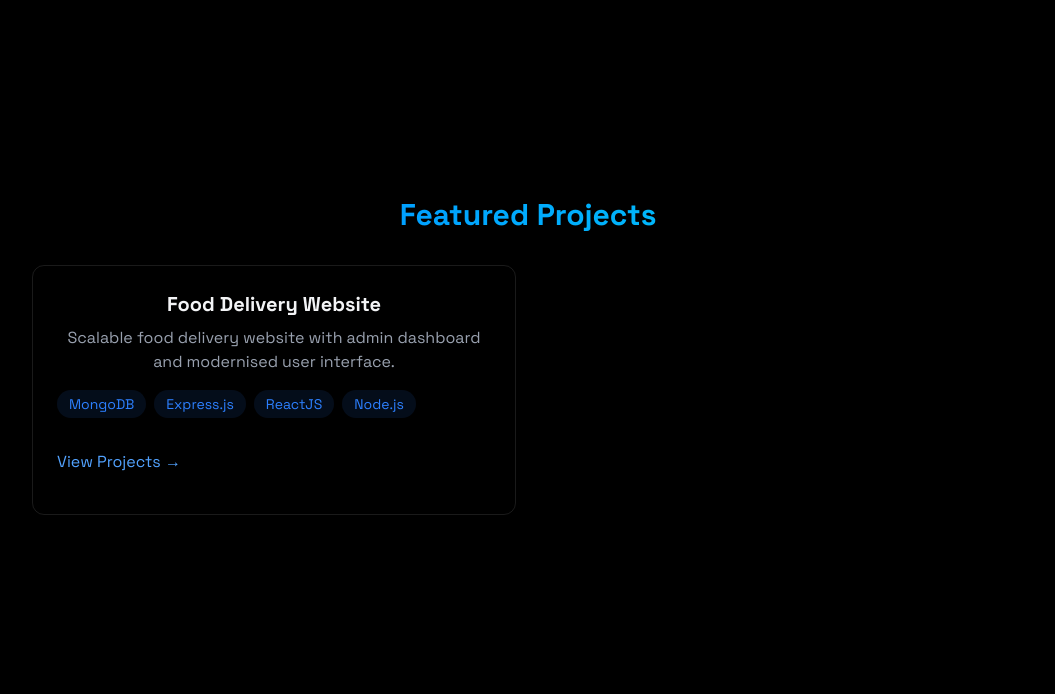
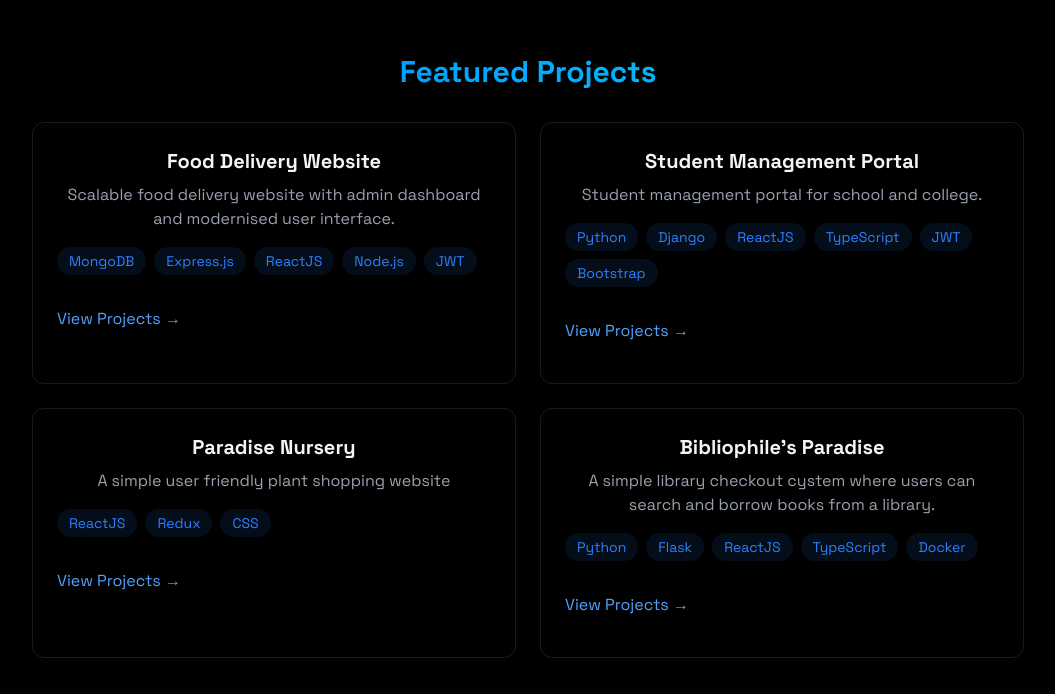
Before and after one commit to narayanan1208/personal-portfolio, a React (Vite) app: page / in a window 1280 px wide. Shown: the part 2928-3622 px from the top of the page, without its empty margins (112-1167 px from the left). Built offline with nearby package versions, Linux system fonts and the light colour scheme.

Commit message:
Updated Projects component

```diff
--- a/src/components/sections/Projects.jsx
+++ b/src/components/sections/Projects.jsx
@@ -24,41 +24,7 @@ const Projects = () => {
                 modernised user interface.
               </p>
               <div className="flex flex-wrap gap-2 mb-4">
-                {["MongoDB", "Express.js", "ReactJS", "Node.js"].map(
-                  (tech, key) => (
-                    <span
-                      key={key}
-                      className="bg-blue-500/10 text-blue-500 py-1 px-3 rounded-full text-sm hover:bg-blue-500/20
-                    hover:shadow-[0_2px_8px_rgba(59,130,246,.1)] transition-all"
-                    >
-                      {tech}
-                    </span>
-                  )
-                )}
-              </div>
-
-              <div className="flex justify-between items-center">
-                <a
-                  href="#"
-                  className="text-blue-400 hover:text-blue-300 transition-colors my-4"
-                >
-                  {" "}
-                  View Projects →{" "}
-                </a>
-              </div>
-            </div>
-
-            {/* <div
-              className="p-6 rounded-xl border border-white/10 hover:-translate-y-1 hover:border-blue-500/30
-            hover:shadow-[0_2px_8px_rgba(59,130,246,.2)] transition-all"
-            >
-              <h3 className="text-xl font-bold mb-2">Food Delivery Website</h3>
-              <p className="text-gray-400 mb-4">
-                Scalable food delivery website with admin dashboard and
-                modernised user interface.
-              </p>
-              <div className="flex flex-wrap gap-2 mb-4">
-                {["MongoDB", "Express.js", "ReactJS", "Node.js"].map(
+                {["MongoDB", "Express.js", "ReactJS", "Node.js", "JWT"].map(
                   (tech, key) => (
                     <span
                       key={key}
@@ -86,13 +52,84 @@ const Projects = () => {
               className="p-6 rounded-xl border border-white/10 hover:-translate-y-1 hover:border-blue-500/30
             hover:shadow-[0_2px_8px_rgba(59,130,246,.2)] transition-all"
             >
-              <h3 className="text-xl font-bold mb-2">Food Delivery Website</h3>
+              <h3 className="text-xl font-bold mb-2">
+                Student Management Portal
+              </h3>
               <p className="text-gray-400 mb-4">
-                Scalable food delivery website with admin dashboard and
-                modernised user interface.
+                Student management portal for school and college.
               </p>
               <div className="flex flex-wrap gap-2 mb-4">
-                {["MongoDB", "Express.js", "ReactJS", "Node.js"].map(
+                {[
+                  "Python",
+                  "Django",
+                  "ReactJS",
+                  "TypeScript",
+                  "JWT",
+                  "Bootstrap",
+                ].map((tech, key) => (
+                  <span
+                    key={key}
+                    className="bg-blue-500/10 text-blue-500 py-1 px-3 rounded-full text-sm hover:bg-blue-500/20
+                    hover:shadow-[0_2px_8px_rgba(59,130,246,.1)] transition-all"
+                  >
+                    {tech}
+                  </span>
+                ))}
+              </div>
+
+              <div className="flex justify-between items-center">
+                <a
+                  href="#"
+                  className="text-blue-400 hover:text-blue-300 transition-colors my-4"
+                >
+                  {" "}
+                  View Projects →{" "}
+                </a>
+              </div>
+            </div>
+
+            <div
+              className="p-6 rounded-xl border border-white/10 hover:-translate-y-1 hover:border-blue-500/30
+            hover:shadow-[0_2px_8px_rgba(59,130,246,.2)] transition-all"
+            >
+              <h3 className="text-xl font-bold mb-2">Paradise Nursery</h3>
+              <p className="text-gray-400 mb-4">
+                A simple user friendly plant shopping website
+              </p>
+              <div className="flex flex-wrap gap-2 mb-4">
+                {["ReactJS", "Redux", "CSS"].map((tech, key) => (
+                  <span
+                    key={key}
+                    className="bg-blue-500/10 text-blue-500 py-1 px-3 rounded-full text-sm hover:bg-blue-500/20
+                    hover:shadow-[0_2px_8px_rgba(59,130,246,.1)] transition-all"
+                  >
+                    {tech}
+                  </span>
+                ))}
+              </div>
+
+              <div className="flex justify-between items-center">
+                <a
+                  href="#"
+                  className="text-blue-400 hover:text-blue-300 transition-colors my-4"
+                >
+                  {" "}
+                  View Projects →{" "}
+                </a>
+              </div>
+            </div>
+
+            <div
+              className="p-6 rounded-xl border border-white/10 hover:-translate-y-1 hover:border-blue-500/30
+            hover:shadow-[0_2px_8px_rgba(59,130,246,.2)] transition-all"
+            >
+              <h3 className="text-xl font-bold mb-2">Bibliophile's Paradise</h3>
+              <p className="text-gray-400 mb-4">
+                A simple library checkout cystem where users can search and
+                borrow books from a library.
+              </p>
+              <div className="flex flex-wrap gap-2 mb-4">
+                {["Python", "Flask", "ReactJS", "TypeScript", "Docker"].map(
                   (tech, key) => (
                     <span
                       key={key}
@@ -115,40 +152,6 @@ const Projects = () => {
                 </a>
               </div>
             </div>
-
-            <div
-              className="p-6 rounded-xl border border-white/10 hover:-translate-y-1 hover:border-blue-500/30
-            hover:shadow-[0_2px_8px_rgba(59,130,246,.2)] transition-all"
-            >
-              <h3 className="text-xl font-bold mb-2">Food Delivery Website</h3>
-              <p className="text-gray-400 mb-4">
-                Scalable food delivery website with admin dashboard and
-                modernised user interface.
-              </p>
-              <div className="flex flex-wrap gap-2 mb-4">
-                {["MongoDB", "Express.js", "ReactJS", "Node.js"].map(
-                  (tech, key) => (
-                    <span
-                      key={key}
-                      className="bg-blue-500/10 text-blue-500 py-1 px-3 rounded-full text-sm hover:bg-blue-500/20
-                    hover:shadow-[0_2px_8px_rgba(59,130,246,.1)] transition-all"
-                    >
-                      {tech}
-                    </span>
-                  )
-                )}
-              </div>
-
-              <div className="flex justify-between items-center">
-                <a
-                  href="#"
-                  className="text-blue-400 hover:text-blue-300 transition-colors my-4"
-                >
-                  {" "}
-                  View Projects →{" "}
-                </a>
-              </div>
-            </div> */}
           </div>
         </div>
       </RevealOnScroll>
```
